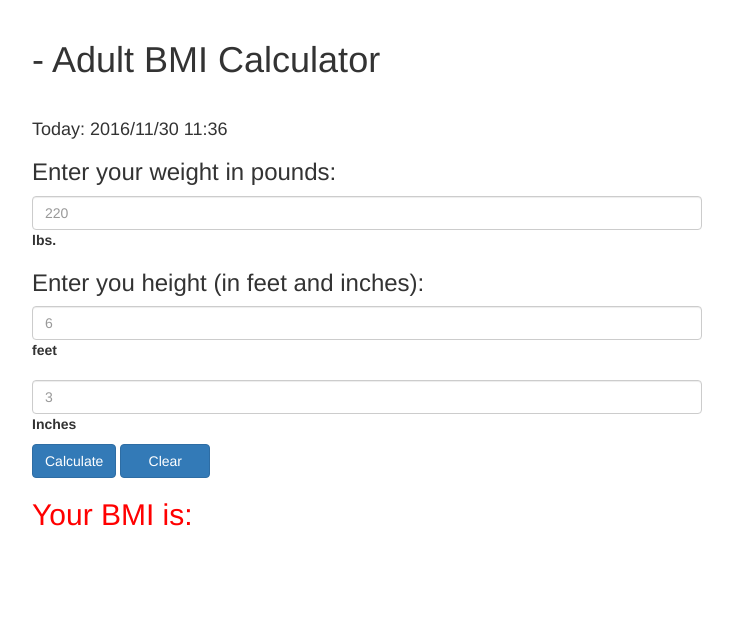
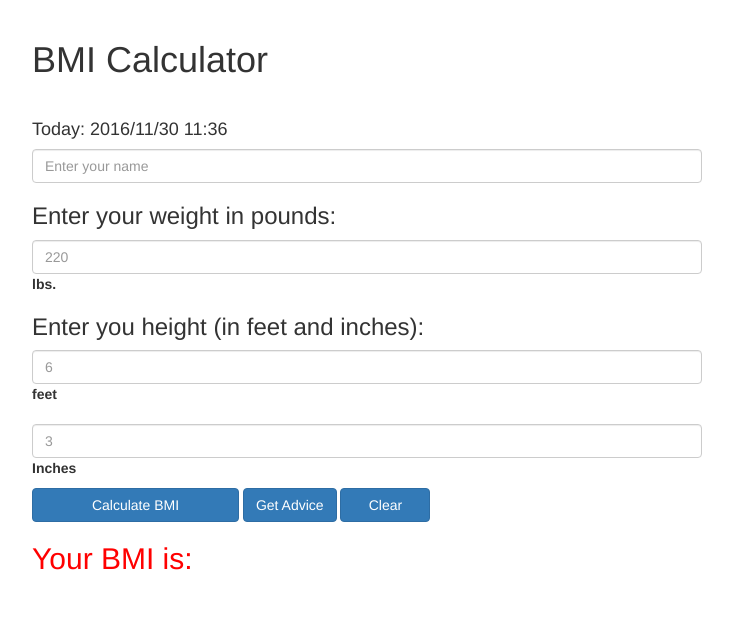
Before and after one commit to andryuha77/SPA_project, a Flask app: page / in a window 1280 px wide. Shown: the part 52-676 px from the top of the page, without its empty margins (273-1006 px from the left). Run offline with Flask 2, Linux system fonts and the light colour scheme; some libraries are stand-ins or nearby versions.

Commit message:
Added user name

```diff
--- a/run.py
+++ b/run.py
@@ -4,8 +4,10 @@
 
 from flask import Flask, render_template
 import datetime
+from time import sleep
 
-app = Flask(__name__)
+import flask as fl
+app = fl.Flask(__name__)
 
 @app.template_filter()
 def datetimefilter(value, format='%Y/%m/%d %H:%M'):
@@ -18,9 +20,12 @@ app.jinja_env.filters['datetimefilter'] = datetimefilter
 def template_test():
     return render_template('template.html', current_time=datetime.datetime.now())
 
+#Originally adapted from:
+#http://flask.pocoo.org/docs/0.11/quickstart/
 @app.route("/result", methods=['GET', 'POST'])
-def result():
-    return render_template('result.html',title="Result", current_time=datetime.datetime.now())
+@app.route('/result/<name>')
+def result(name=None):
+    return render_template('result.html',title="Advise from ", name=fl.request.form["name"], current_time=datetime.datetime.now())
 
 @app.route("/about")
 def about():
--- a/static/BMI.js
+++ b/static/BMI.js
@@ -52,7 +52,6 @@ function BMICalculate()
 
 /* Interpretation of BMI value */
 function getDescription(thisBMI)
-
 {
     var Description = "";
     if (thisBMI < 18.5)
@@ -68,20 +67,13 @@ function getDescription(thisBMI)
     else Description = "Please check your input values, BMI cannot be calculated.";
 
     var DESC = document.getElementById('DESC');
-    //  DESC.innerHTML = Description;
     document.cookie = Description;
-    setTimeout(function () {
-        window.location = "./result";
-    }, 1000);
 }
 
 /* Reset Button */
 function Clear() {
     document.getElementById('weight').value = "";
     document.getElementById('heightft').value = "";
-    document.getElementById('heightin').value = "3";
-    document.getElementById('DESC').value = "";
+    document.getElementById('heightin').value = "";
     BMI.innerHTML = "";
-    DESC.innerHTML = "";
-    heightin_op.innerHTML = "3";
 }
--- a/templates/layout.html
+++ b/templates/layout.html
@@ -7,7 +7,7 @@
 
 <head>
     {% block head %}
-    <title>{% block title %}{% endblock %} - BMI Calculator</title>
+    <title>{% block title %}{% endblock %} BMI Calculator</title>
     {% endblock %}
     <meta name="viewport" content="width=device-width, initial-scale=1.0">
     <link href="http://netdna.bootstrapcdn.com/bootstrap/3.0.0/css/bootstrap.min.css" rel="stylesheet" media="screen">
@@ -49,7 +49,7 @@
     </nav>
     <div class="container">
         {% block heading %}
-        <h1>{% block page %}{% endblock %} - Adult BMI Calculator</h1>
+        <h1>{% block page %}{% endblock %} BMI Calculator</h1>
         {% endblock %}
         <!--     <h2>This is part of my base template</h2>-->
         <br> {% block content %}{% endblock %}
--- a/templates/result.html
+++ b/templates/result.html
@@ -4,11 +4,10 @@
 {% extends "layout.html" %} {% block title %}{{title}}{% endblock %} {% block head %}
 <!--aded to base and child templates using the super block-->
 {{ super() }} {% endblock %} {% block page %}{{title}}{% endblock %} {% block heading %} {{ super() }} {% endblock %} {% block content %}
-<!--This is the start of child template>-->
 <form id="myForm" action="/result" method="POST">
     <!-- Output BMI value and its description -->
     <h2>
-        <div class="content">Advise: <span class='value'></span>
+        <div class="content">{{ name }} you are: <span class='value'></span>
     </h2>
 </form>
 <h4>Today: {{ current_time | datetimefilter }}</h4>
--- a/templates/template.html
+++ b/templates/template.html
@@ -6,9 +6,11 @@
 {{ super() }} {% endblock %} {% block page %}{{title}}{% endblock %} {% block heading %} {{ super() }} {% endblock %} {% block content %}
 <!--This is the start of child template>-->
 <h4>Today: {{ current_time | datetimefilter }}</h4>
-<form action="/result" method="GET">
+<form action="/result" method="POST">
     <div class="form-group">
         <!--    Adapted from: http://blog.excelstrategiesllc.com/2014/11/18/coding-your-first-javascript-bmi-calculator       -->
+        <input type="text" class="form-control" name="name" id="name" placeholder="Enter your name">
+
         <h3>Enter your weight in pounds:</h3>
         <input type="number" class="form-control" id="weight" placeholder="220">
         <b>lbs.</b>
@@ -23,7 +25,9 @@
         <b>Inches</b>
         <p></p>
 
-        <input type="button" name="BMI" id="submit" class="btn btn-primary" value="Calculate" onClick="BMICalculate();">
+        <input type="buton" class="btn btn-primary" value="Calculate BMI" onClick="BMICalculate();">
+
+        <input type="submit" class="btn btn-primary" value="Get Advice" onClick="BMICalculate();">
 
         <input type="button" class="btn btn-primary" value="Clear" onClick="Clear()" style="width:90px;">
 
```
